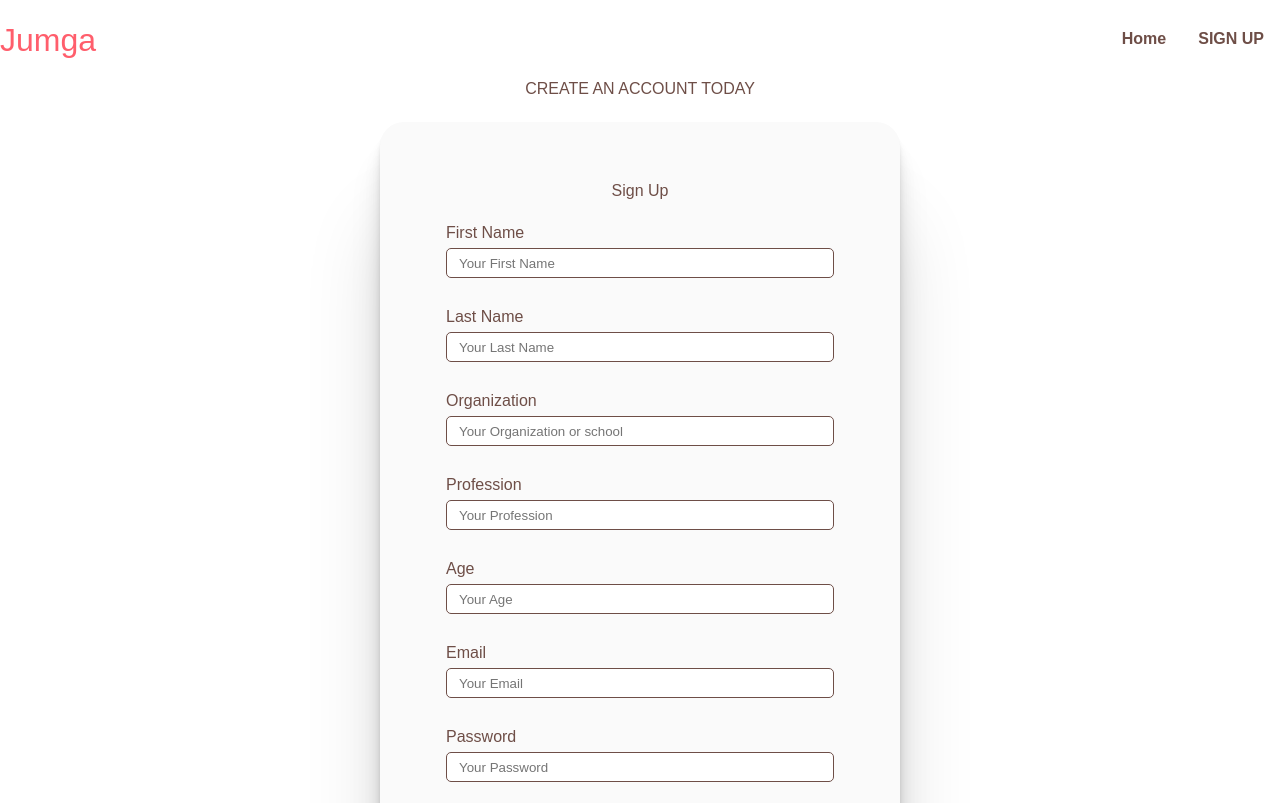
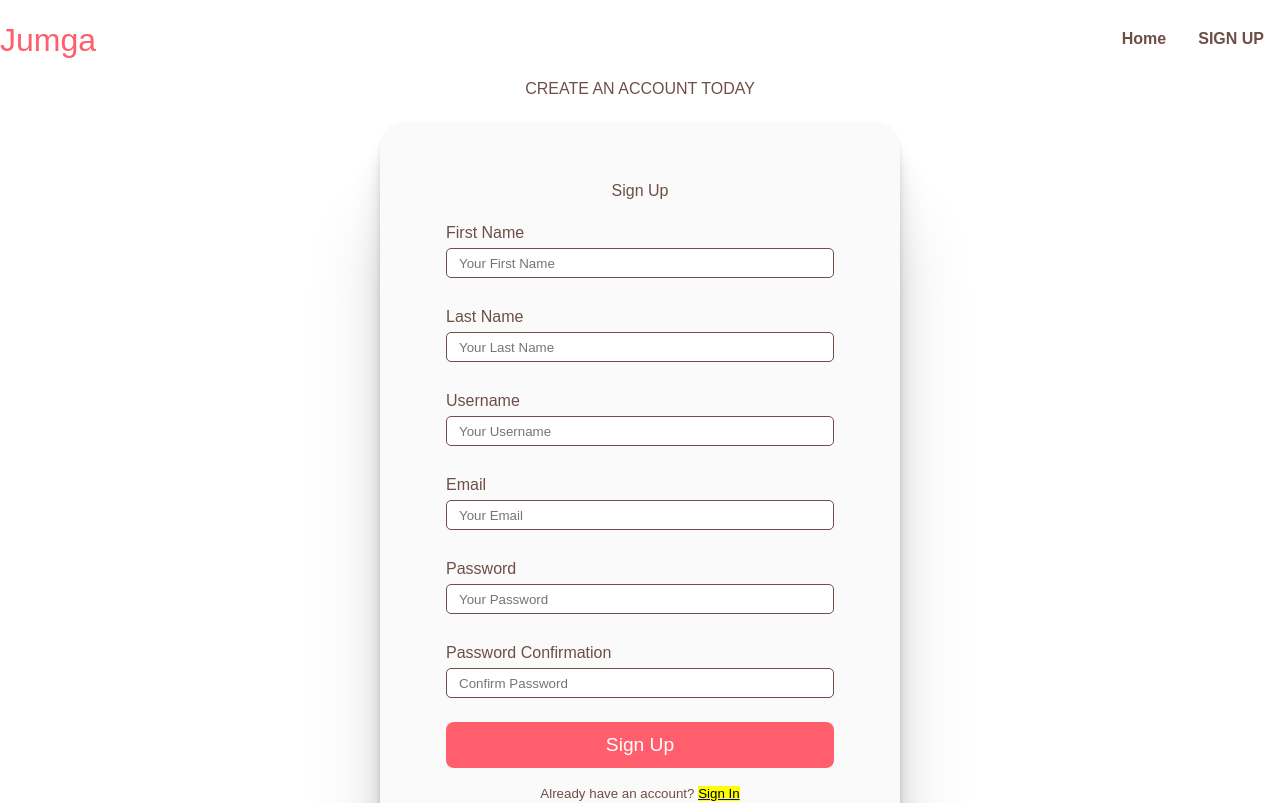
Before and after one commit to OsasAzamegbe/Jumga-Frontend, a React (Create React App) app: page /signup in a window 1280 px wide. Shown: the top 803 px of the page. Built offline with nearby package versions, Linux system fonts and the light colour scheme.

Commit message:
FEAT: Created Signup form

```diff
--- a/src/pages/signup/SignUp.js
+++ b/src/pages/signup/SignUp.js
@@ -1,188 +1,9 @@
-import React, {useState} from 'react';
-import { Link, Redirect } from 'react-router-dom';
+import React from 'react';
 import './SignUp.css'
 
-import Form from '../../components/Form';
 import Card from '../../components/Card';
+import SignUpForm from './SignUpForm';
 
-import validateInput from '../../utils/Validation';
-
-
-const SignUpForm = () => {
-
-    const [firstName, setfirstName] = useState("");
-    const [lastName, setLastName] = useState("");
-    const [organization, setOrganization] = useState("");
-    const [profession, setProfession] = useState("");
-    const [age, setAge] = useState("");
-    const [email, setEmail] = useState("");
-    const [password, setPassword] = useState("");
-    const [passwordConfirm, setPasswordConfirm] = useState("");
-    const [loading, setLoading] = useState(false);
-    const [errors, setErrors] = useState(null);
-
-
-    const redirect = (route) => <Redirect to={route}/>;
-
-
-    const firstNameHandler = (e) => {
-        setfirstName(e.target.value);
-
-    };
-
-
-    const lastNameHandler = (e) => {
-        setLastName(e.target.value);
-
-    };
-
-
-    const organizationHandler = (e) => {
-        setOrganization(e.target.value);
-
-    };
-
-
-    const professionHandler = (e) => {
-        setProfession(e.target.value);
-
-    };
-
-
-    const ageHandler = (e) => {
-        setAge(e.target.value);
-
-    };
-
-    const emailHandler = (e) => {
-        setEmail(e.target.value);
-
-    };
-
-    const passwordHandler = (e) => {
-        setPassword(e.target.value);
-
-    };
-
-    const passwordConfirmHandler = (e) => {
-        setPasswordConfirm(e.target.value);
-
-    };
-
-    const submitHandler = async (e) => {
-        e.preventDefault();
-
-        setLoading(true);
-        setErrors(null);
-
-        const {status} = validateInput({email, password, passwordConfirm}, setErrors);
-
-        if(status && !errors){
-            //SIGNUP FUNC
-            redirect("/dashboard/");
-        };
-
-        setLoading(false);
-    };
-
-    const formComponentData = [
-        {
-            label: "First Name",
-            onChange: firstNameHandler,
-            value: firstName,
-            name: 'firstName',
-            id: 'firstName',
-            type: "text",
-            isRequired: true,
-            placeholder: 'Your First Name'
-        },
-        {
-            label: "Last Name",
-            onChange: lastNameHandler,
-            value: lastName,
-            name: 'lastName',
-            id: 'lastName',
-            type: "text",
-            isRequired: true,
-            placeholder: 'Your Last Name'
-        },
-        {
-            label: "Organization",
-            onChange: organizationHandler,
-            value: organization,
-            name: 'organization',
-            id: 'organization',
-            type: "text",
-            isRequired: true,
-            placeholder: 'Your Organization or school'
-        },
-        {
-            label: "Profession",
-            onChange: professionHandler,
-            value: profession,
-            name: 'profession',
-            id: 'profession',
-            type: "text",
-            isRequired: true,
-            placeholder: 'Your Profession'
-        },
-        {
-            label: "Age",
-            onChange: ageHandler,
-            value: age,
-            name: 'age',
-            id: 'age',
-            type: "number",
-            isRequired: true,
-            placeholder: 'Your Age'
-        },
-        {
-            label: "Email",
-            onChange: emailHandler,
-            value: email,
-            name: 'email',
-            id: 'email',
-            type: "email",
-            isRequired: true,
-            placeholder: 'Your Email'
-        },
-        {
-            label: "Password",
-            onChange: passwordHandler,
-            value: password,
-            name: 'password',
-            id: 'password',
-            type: "password",
-            isRequired: true,
-            placeholder: 'Your Password'
-        },
-        {
-            label: "Password Confirmation",
-            onChange: passwordConfirmHandler,
-            value: passwordConfirm,
-            name: 'passwordConfirm',
-            id: 'passwordConfirm',
-            type: "password",
-            isRequired: true,
-            placeholder: 'Confirm Password'
-        }
-    ];
-
-    return (
-        <div className="form">
-            <header>Sign Up</header>
-            <div className="auth-form-wrapper">
-                <Form
-                inputObjectList={formComponentData}
-                submitHandler={submitHandler}
-                btnLabel="Sign Up"
-                isLoading={loading}
-                errors={errors} />
-            </div>
-            <small>Already have an account? <Link to="/signin"><mark>Sign In</mark></Link> </small>
-        </div>
-    );
-};
 
 const SignUp = () => {
     return (
--- /dev/null
+++ b/src/pages/signup/SignUpForm.js
@@ -0,0 +1,150 @@
+import React, {useState} from 'react';
+import { Link, Redirect } from 'react-router-dom';
+import './SignUp.css'
+
+import Form from '../../components/Form';
+
+import validateInput from '../../utils/Validation';
+
+
+const SignUpForm = () => {
+
+    const [first_name, setfirst_name] = useState("");
+    const [last_name, setLast_name] = useState("");
+    const [username, setusername] = useState("");
+    const [email, setEmail] = useState("");
+    const [password, setPassword] = useState("");
+    const [password_confirm, setpassword_confirm] = useState("");
+    const [loading, setLoading] = useState(false);
+    const [errors, setErrors] = useState(null);
+
+
+    const redirect = (route) => <Redirect to={route}/>;
+
+    const first_nameHandler = (e) => {
+        setfirst_name(e.target.value);
+
+    };
+
+    const last_nameHandler = (e) => {
+        setLast_name(e.target.value);
+
+    };
+
+    const usernameHandler = (e) => {
+        setusername(e.target.value);
+
+    };
+
+    const emailHandler = (e) => {
+        setEmail(e.target.value);
+
+    };
+
+    const passwordHandler = (e) => {
+        setPassword(e.target.value);
+
+    };
+
+    const password_confirmHandler = (e) => {
+        setpassword_confirm(e.target.value);
+
+    };
+
+    const submitHandler = async (e) => {
+        e.preventDefault();
+
+        setLoading(true);
+        setErrors(null);
+
+        const {status} = validateInput({email, password, password_confirm}, setErrors);
+
+        if(status && !errors){
+            //SIGNUP FUNC
+            redirect("/dashboard/");
+        };
+
+        setLoading(false);
+    };
+
+    const formComponentData = [
+        {
+            label: "First Name",
+            onChange: first_nameHandler,
+            value: first_name,
+            name: 'first_name',
+            id: 'first_name',
+            type: "text",
+            isRequired: true,
+            placeholder: 'Your First Name'
+        },
+        {
+            label: "Last Name",
+            onChange: last_nameHandler,
+            value: last_name,
+            name: 'last_name',
+            id: 'last_name',
+            type: "text",
+            isRequired: true,
+            placeholder: 'Your Last Name'
+        },
+        {
+            label: "Username",
+            onChange: usernameHandler,
+            value: username,
+            name: 'username',
+            id: 'username',
+            type: "text",
+            isRequired: true,
+            placeholder: 'Your Username'
+        },
+        {
+            label: "Email",
+            onChange: emailHandler,
+            value: email,
+            name: 'email',
+            id: 'email',
+            type: "email",
+            isRequired: true,
+            placeholder: 'Your Email'
+        },
+        {
+            label: "Password",
+            onChange: passwordHandler,
+            value: password,
+            name: 'password',
+            id: 'password',
+            type: "password",
+            isRequired: true,
+            placeholder: 'Your Password'
+        },
+        {
+            label: "Password Confirmation",
+            onChange: password_confirmHandler,
+            value: password_confirm,
+            name: 'password_confirm',
+            id: 'password_confirm',
+            type: "password",
+            isRequired: true,
+            placeholder: 'Confirm Password'
+        }
+    ];
+
+    return (
+        <div className="form">
+            <header>Sign Up</header>
+            <div className="auth-form-wrapper">
+                <Form
+                inputObjectList={formComponentData}
+                submitHandler={submitHandler}
+                btnLabel="Sign Up"
+                isLoading={loading}
+                errors={errors} />
+            </div>
+            <small>Already have an account? <Link to="/signin"><mark>Sign In</mark></Link> </small>
+        </div>
+    );
+};
+
+
+export default SignUpForm;
```
